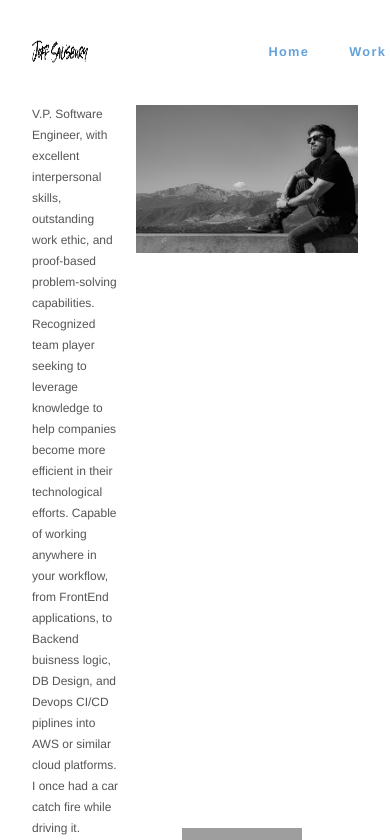
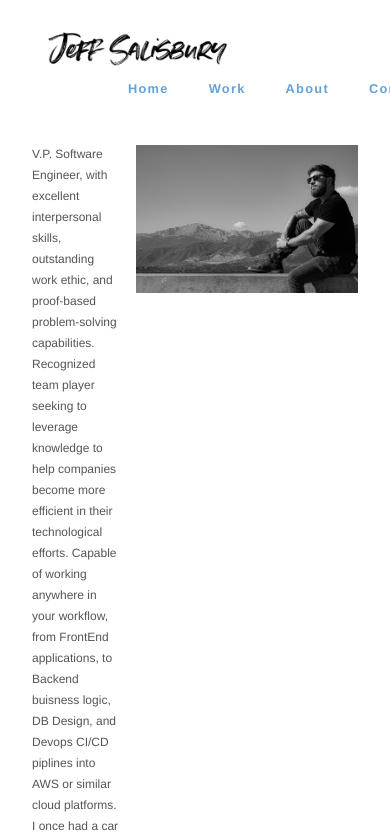
Before and after one commit to JDSalisbury/react-portfolio, a React (Create React App) app: page / in a window 390 px wide. Shown: the top 840 px of the page. Built offline with nearby package versions, Linux system fonts and the light colour scheme; grey boxes are pictures that could not be loaded.

Commit message:
Working on nav bar for small screens and responsiveness.

```diff
--- a/src/components/layout/Nav.css
+++ b/src/components/layout/Nav.css
@@ -2,26 +2,58 @@
 .header {
     display: flex;
     justify-content: space-between;
+    align-items: center; /* This will vertically center the items in the header */
     width: 100%;
-    margin: 40px 0 40px 0;
+    margin: 2rem 0;
 }
 
 .name-logo {
-    width: 48%;
+    width:500px;
 }
+
 
 #menu-primary-items {
     display: flex;
-    justify-content: space-between;
+    justify-content: space-around;
 }
 
 #menu-primary-items li a {
     line-height: 0rem;
     margin-left: 2.5rem;
-    display: block;
     font-weight: 600;
     font-family: 'Helvetica', serif;
     color: #64a2d8;
     letter-spacing: 0.08rem;
     font-size: 0.8rem;
 }
+
+@media (max-width: 985px) {
+    .name-logo {
+        width: 50%;
+    }
+
+}
+
+@media (max-width: 768px) {
+    .header {
+        display: block;
+    }
+    .name-logo {
+        width:500px;
+        z-index: -2;
+    }
+    .menu {
+        margin-right: 2.5rem;
+
+    }
+}
+
+/* Additional tweaks for very small screens, like mobile phones in portrait mode */
+@media (max-width: 480px) {
+    .header {
+        padding: 1rem; /* Adjust padding for smaller screens */
+        margin: 1rem 0; /* Adjust overall margin for smaller screens */
+    }
+
+    /* Further style adjustments for your menu items can go here */
+}
```
